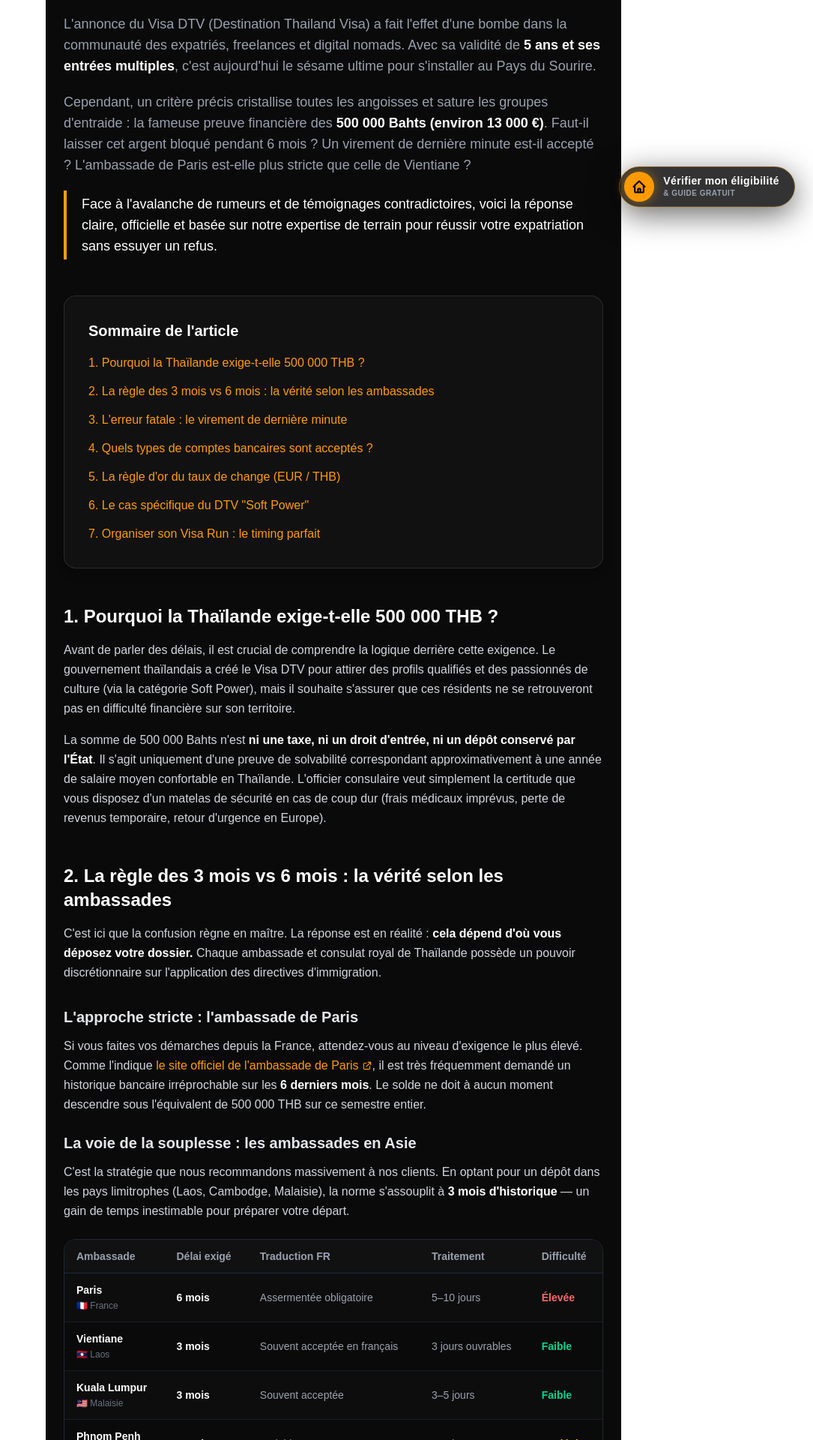
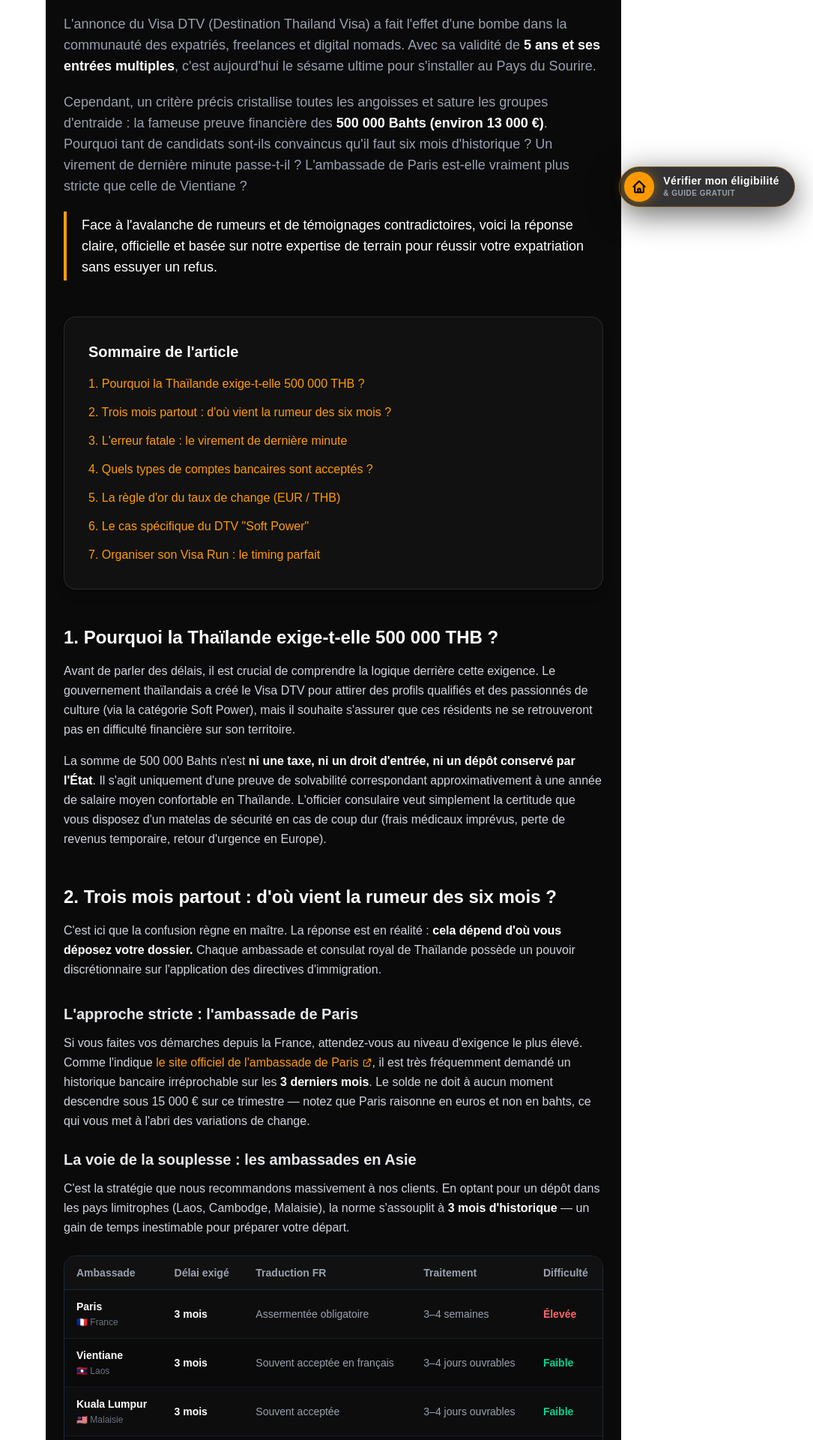
Before and after one commit to emaem-code/dtv-thailande, a Next.js app: page /blog/fonds-bancaires-visa-dtv in a window 1280 px wide. Shown: the part 500-2420 px from the top of the page at 75% size, without its empty margins (195-1280 px from the left). Built offline with nearby package versions, Linux system fonts and the light colour scheme.

Commit message:
seo: corrige l'historique bancaire a 3 mois et ajoute les frais consulaires reels

```diff
--- a/app/blog/comparatif-visas-thailande/page.tsx
+++ b/app/blog/comparatif-visas-thailande/page.tsx
@@ -230,7 +230,9 @@ export default function ArticleComparatifVisas() {
           </div>
           <div className="bg-[#111111] p-6 rounded-2xl border border-white/5">
             <h3 className="text-white font-bold mb-2">Le Visa Non-O (Conjoint)</h3>
-            <p className="text-gray-400 text-sm mb-2">Pour les conjoints de Thaïlandais(es). Exige 400 000 THB bloqués en banque ou 40 000 THB de revenus mensuels.</p>
+            <p className="text-gray-400 text-sm mb-2">Pour les conjoints de Thaïlandais(es), mais aussi pour les personnes à charge
+d'un titulaire de Non-B. Exige 400 000 THB bloqués en banque ou 40 000 THB de
+revenus mensuels.</p>
             <p className="text-red-400 text-sm">Attention : ce visa n'autorise pas à travailler de base.</p>
           </div>
         </div>
--- a/app/blog/fonds-bancaires-visa-dtv/page.tsx
+++ b/app/blog/fonds-bancaires-visa-dtv/page.tsx
@@ -9,7 +9,7 @@ import type { Metadata } from 'next';
 // ─── MÉTADONNÉES SEO DE L’ARTICLE ───
 export const metadata: Metadata = {
   title: 'Preuve bancaire visa DTV : 500 000 THB, 3 ou 6 mois ?',
-  description: "Faut‑il bloquer 15 000 € pour le Visa DTV Thaïlande ? Découvrez les exigences officielles des ambassades sur l'historique de 3 à 6 mois et les erreurs à éviter.",
+  description: "Faut-il bloquer 15 000 € pour le Visa DTV Thaïlande ? La vérité sur l'historique bancaire de 3 mois, les comptes acceptés et l'erreur qui fait refuser les dossiers.",
   alternates: {
     canonical: 'https://dtv-thailande.fr/blog/fonds-bancaires-visa-dtv', // <-- AJOUT DU CANONICAL ICI
   },
@@ -95,7 +95,7 @@ const faqSchema = {
       name: 'Faut-il 3 ou 6 mois d\'historique bancaire pour le visa DTV ?',
       acceptedAnswer: {
         '@type': 'Answer',
-        text: "Cela dépend de l'ambassade. L'ambassade de Paris exige généralement 6 mois d'historique. Les ambassades en Asie (Vientiane, Kuala Lumpur, Phnom Penh) acceptent souvent 3 mois. C'est pourquoi beaucoup de candidats optent pour un Visa Run en Asie du Sud-Est.",
+        text: "L'exigence officielle est de 3 mois d'historique, y compris à l'ambassade de Paris qui le publie explicitement. La rumeur des 6 mois vient de dossiers où l'officier a demandé des relevés complémentaires face à des mouvements suspects. Ce qui change réellement d'une ambassade à l'autre, ce n'est pas la durée mais l'exigence de traduction assermentée.",
       },
     },
     {
@@ -114,9 +114,9 @@ const ambassades = [
   {
     ville: 'Paris',
     pays: '🇫🇷 France',
-    delai: '6 mois',
+    delai: '3 mois',
     traduction: 'Assermentée obligatoire',
-    traitement: '5–10 jours',
+    traitement: '3–4 semaines',
     difficulte: 'Élevée',
     difficulteColor: 'text-red-400',
   },
@@ -125,7 +125,7 @@ const ambassades = [
     pays: '🇱🇦 Laos',
     delai: '3 mois',
     traduction: 'Souvent acceptée en français',
-    traitement: '3 jours ouvrables',
+    traitement: '3–4 jours ouvrables',
     difficulte: 'Faible',
     difficulteColor: 'text-emerald-400',
   },
@@ -134,7 +134,7 @@ const ambassades = [
     pays: '🇲🇾 Malaisie',
     delai: '3 mois',
     traduction: 'Souvent acceptée',
-    traitement: '3–5 jours',
+    traitement: '3–4 jours ouvrables',
     difficulte: 'Faible',
     difficulteColor: 'text-emerald-400',
   },
@@ -150,9 +150,9 @@ const ambassades = [
   {
     ville: 'Genève',
     pays: '🇨🇭 Suisse',
-    delai: '6 mois',
+    delai: '3 mois',
     traduction: 'Assermentée souvent exigée',
-    traitement: '7–12 jours',
+    traitement: '3–4 semaines',
     difficulte: 'Élevée',
     difficulteColor: 'text-red-400',
   },
@@ -213,9 +213,10 @@ export default function BlogArticleDTV() {
         <p>
           Cependant, un critère précis cristallise toutes les angoisses et sature les groupes
           d&apos;entraide : la fameuse preuve financière des{' '}
-          <strong className="text-white">500 000 Bahts (environ 13 000 €)</strong>. Faut-il laisser
-          cet argent bloqué pendant 6 mois ? Un virement de dernière minute est-il accepté ?
-          L&apos;ambassade de Paris est-elle plus stricte que celle de Vientiane ?
+          <strong className="text-white">500 000 Bahts (environ 13 000 €)</strong>. Pourquoi tant
+          de candidats sont-ils convaincus qu&apos;il faut six mois d&apos;historique ? Un virement
+          de dernière minute passe-t-il ? L&apos;ambassade de Paris est-elle vraiment plus stricte
+          que celle de Vientiane ?
         </p>
         <p className="text-white font-medium border-l-4 border-[#F59E0B] pl-5 py-1">
           Face à l&apos;avalanche de rumeurs et de témoignages contradictoires, voici la réponse
@@ -229,7 +230,7 @@ export default function BlogArticleDTV() {
         <h2 className="text-xl font-bold text-white mb-4">Sommaire de l'article</h2>
         <ul className="space-y-3">
           <li><a href="#logique-financiere" className="text-amber-500 hover:text-amber-400 hover:underline transition-colors text-sm md:text-base">1. Pourquoi la Thaïlande exige-t-elle 500 000 THB ?</a></li>
-          <li><a href="#delais-ambassades" className="text-amber-500 hover:text-amber-400 hover:underline transition-colors text-sm md:text-base">2. La règle des 3 mois vs 6 mois : la vérité selon les ambassades</a></li>
+          <li><a href="#delais-ambassades" className="text-amber-500 hover:text-amber-400 hover:underline transition-colors text-sm md:text-base">2. Trois mois partout : d'où vient la rumeur des six mois ?</a></li>
           <li><a href="#erreur-virement" className="text-amber-500 hover:text-amber-400 hover:underline transition-colors text-sm md:text-base">3. L'erreur fatale : le virement de dernière minute</a></li>
           <li><a href="#types-comptes" className="text-amber-500 hover:text-amber-400 hover:underline transition-colors text-sm md:text-base">4. Quels types de comptes bancaires sont acceptés ?</a></li>
           <li><a href="#taux-change" className="text-amber-500 hover:text-amber-400 hover:underline transition-colors text-sm md:text-base">5. La règle d'or du taux de change (EUR / THB)</a></li>
@@ -264,7 +265,7 @@ export default function BlogArticleDTV() {
       {/* ── SECTION 2 + TABLEAU ── */}
       <section className="mb-12">
         <h2 id="delais-ambassades" className="text-2xl font-bold text-white mb-4 scroll-mt-24">
-          2. La règle des 3 mois vs 6 mois : la vérité selon les ambassades
+          2. Trois mois partout : d'où vient la rumeur des six mois ?
         </h2>
         <p className="mb-4">
           C&apos;est ici que la confusion règne en maître. La réponse est en réalité :{' '}
@@ -291,8 +292,9 @@ export default function BlogArticleDTV() {
             </svg>
           </a>
           , il est très fréquemment demandé un historique bancaire irréprochable sur les{' '}
-          <strong className="text-white">6 derniers mois</strong>. Le solde ne doit à aucun moment
-          descendre sous l'équivalent de 500 000 THB sur ce semestre entier.
+          <strong className="text-white">3 derniers mois</strong>. Le solde ne doit à aucun moment
+          descendre sous 15 000 € sur ce trimestre — notez que Paris raisonne en euros et non en
+          bahts, ce qui vous met à l&apos;abri des variations de change.
         </p>
 
         <h3 className="text-xl font-semibold text-gray-200 mt-6 mb-3">
@@ -494,6 +496,41 @@ export default function BlogArticleDTV() {
             </div>
           ))}
         </div>
+        <div className="mt-8 overflow-x-auto rounded-2xl border border-white/10 bg-[#111111]">
+          <table className="w-full min-w-[560px] text-left text-sm">
+            <thead className="border-b border-white/10 text-xs uppercase tracking-widest text-amber-500">
+              <tr>
+                <th className="px-5 py-4">Ambassade</th>
+                <th className="px-5 py-4">Frais consulaires</th>
+                <th className="px-5 py-4">Source</th>
+              </tr>
+            </thead>
+            <tbody className="divide-y divide-white/10 text-gray-400">
+              <tr>
+                <td className="px-5 py-4 font-semibold text-white">Paris 🇫🇷</td>
+                <td className="px-5 py-4">350 €</td>
+                <td className="px-5 py-4">Tarif publié par l&apos;ambassade</td>
+              </tr>
+              <tr>
+                <td className="px-5 py-4 font-semibold text-white">Vientiane 🇱🇦</td>
+                <td className="px-5 py-4">10 000 THB (~265 €)</td>
+                <td className="px-5 py-4">Réglé en espèces au guichet</td>
+              </tr>
+              <tr>
+                <td className="px-5 py-4 font-semibold text-white">Kuala Lumpur 🇲🇾</td>
+                <td className="px-5 py-4">1 600 MYR — <strong className="text-white">347,20 €</strong></td>
+                <td className="px-5 py-4">Relevé bancaire personnel, 15 février 2026</td>
+              </tr>
+            </tbody>
+          </table>
+        </div>
+        <p className="mt-4 text-sm text-gray-400">
+          Le montant de Kuala Lumpur est celui débité sur mon propre compte le 15 février 2026.
+          Il révèle un fait contre-intuitif : à 347 €, la Malaisie coûte quasiment aussi cher que
+          Paris. L&apos;économie réelle d&apos;un dépôt en Asie ne se joue pas sur les frais
+          consulaires, mais sur la traduction assermentée évitée et sur trois semaines de délai
+          gagnées.
+        </p>
       </section>
 
       {/* ── SECTION 8 ── */}
```
